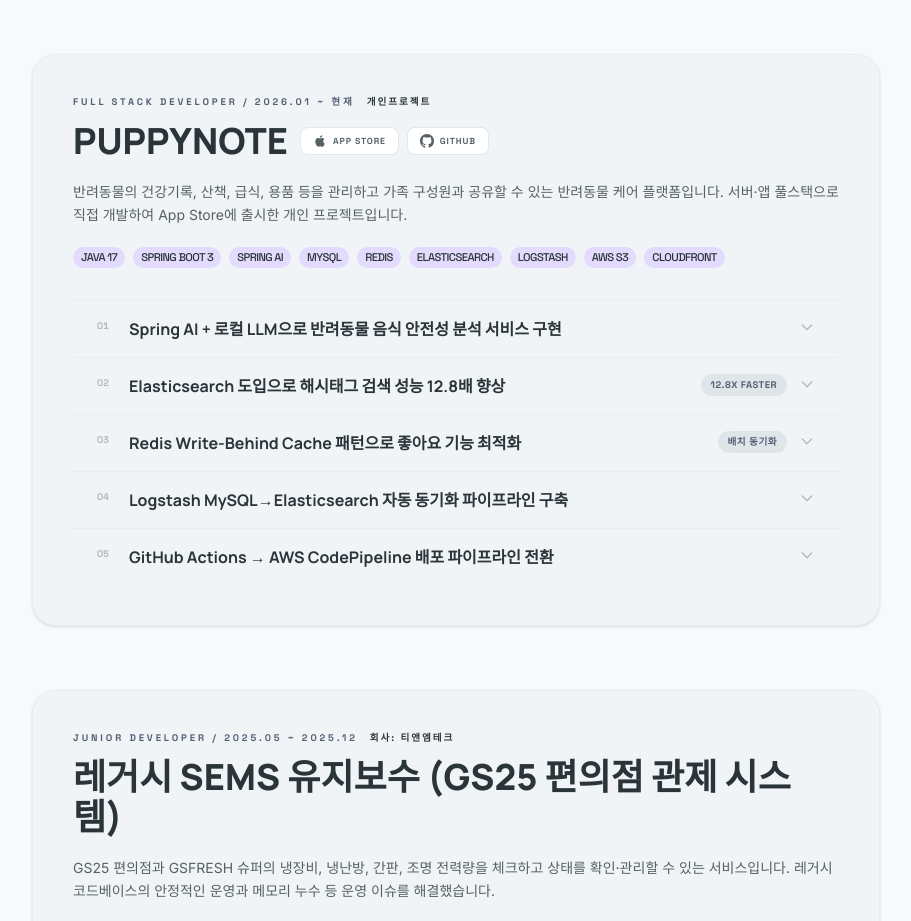
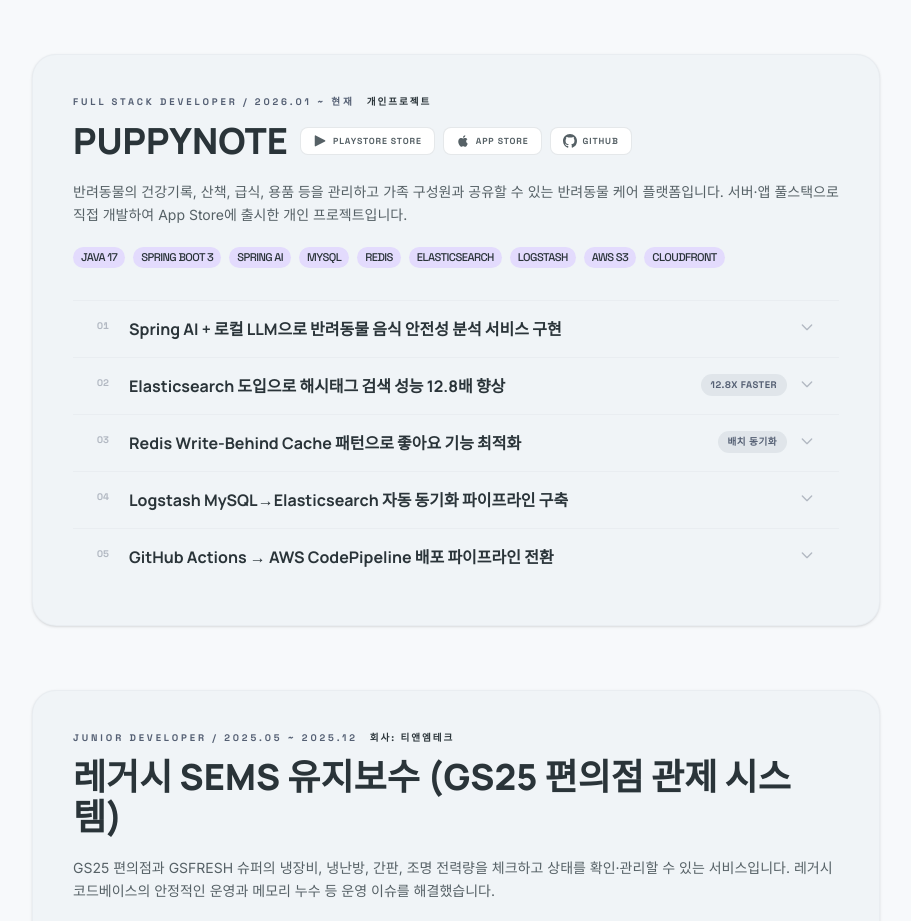
Before and after one commit to SangkiHan/portfolio, a React (Vite) app: page / in a window 1280 px wide. Shown: the part 2320-3241 px from the top of the page, without its empty margins (184-1095 px from the left). Built offline with nearby package versions, Linux system fonts and the light colour scheme.

Commit message:
feat: puppynote playstore  url 첨부

```diff
--- a/src/components/shared/Card.tsx
+++ b/src/components/shared/Card.tsx
@@ -48,6 +48,11 @@
                     <path d="M18.71 19.5c-.83 1.24-1.71 2.45-3.05 2.47-1.34.03-1.77-.79-3.29-.79-1.53 0-2 .77-3.27.82-1.31.05-2.3-1.32-3.14-2.53C4.25 17 2.94 12.45 4.7 9.39c.87-1.52 2.43-2.48 4.12-2.51 1.28-.02 2.5.87 3.29.87.78 0 2.26-1.07 3.8-.91.65.03 2.47.26 3.64 1.98-.09.06-2.17 1.28-2.15 3.81.03 3.02 2.65 4.03 2.68 4.04-.03.07-.42 1.44-1.38 2.83M13 3.5c.73-.83 1.94-1.46 2.94-1.5.13 1.17-.34 2.35-1.04 3.19-.69.85-1.83 1.51-2.95 1.42-.15-1.15.41-2.35 1.05-3.11z" />
                   </svg>
                 )}
+                {link.icon === 'googleplay' && (
+                  <svg className="w-3.5 h-3.5 text-on-variant group-hover:text-primary transition-colors" viewBox="0 0 24 24" fill="currentColor">
+                    <path d="M3,20.5V3.5C3,2.6,3.8,2,4.6,2.4l16,8.5c.7.4.7,1.4,0,1.8l-16,8.5C3.8,21.6,3,21,3,20.5z" />
+                  </svg>
+                )}
                 <span className="font-space font-bold text-[0.55rem] uppercase tracking-widest text-on-variant group-hover:text-primary transition-colors">
                   {link.label}
                 </span>
--- a/src/projects/puppynote/data.tsx
+++ b/src/projects/puppynote/data.tsx
@@ -113,6 +113,7 @@
   type: 'study',
   tech: ['Java 17', 'Spring Boot 3', 'Spring AI', 'MySQL', 'Redis', 'Elasticsearch', 'Logstash', 'AWS S3', 'CloudFront'],
   links: [
+    { label: 'PlayStore Store', url: 'https://play.google.com/store/apps/details?id=com.puppynote&pcampaignid=web_share', icon: 'googleplay' },
     { label: 'App Store', url: 'https://apps.apple.com/kr/app/puppynote/id6760515755', icon: 'appstore' },
     { label: 'GitHub', url: 'https://github.com/PuppyNote', icon: 'github' },
   ],
--- a/src/projects/types.ts
+++ b/src/projects/types.ts
@@ -16,5 +16,5 @@
   org?: string;
   type: 'personal' | 'work' | 'study';
   tech: string[];
-  links?: { label: string; url: string; icon?: 'github' | 'appstore' }[];
+  links?: { label: string; url: string; icon?: 'github' | 'appstore' | 'googleplay' }[];
 }
```
